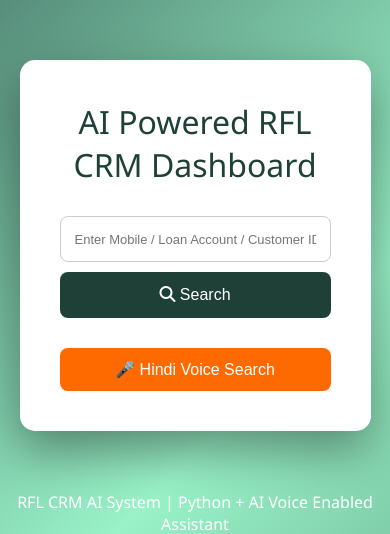
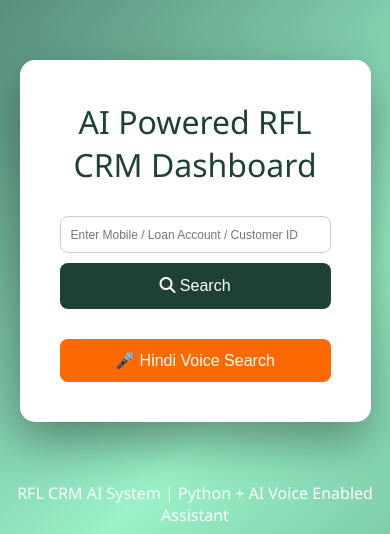
Before and after one commit to Achal1985/NBFC_CRM_V2, a Flask app: page / in a window 390 px wide. Shown: the part 60-594 px from the top of the page. Run offline with Flask 3, Linux system fonts and the light colour scheme; parts of the project's set-up code (start-up, migrations or seed data) failed here and were passed over.

Commit message:
Update index.html

```diff
--- a/templates/index.html
+++ b/templates/index.html
@@ -169,16 +169,20 @@ padding-bottom:30px;
 flex-direction:column;
 }
 
-/* MOBILE TEXT SIZE FIX */
+/* FIXED MOBILE INPUT */
 
 .search-box input{
 border-radius:8px;
 margin-bottom:10px;
-font-size:14px;
+font-size:13px;
+padding:10px;
 }
 
+/* ENSURE FULL PLACEHOLDER VISIBILITY */
+
 .search-box input::placeholder{
-font-size:13px;
+font-size:12px;
+white-space:nowrap;
 }
 
 .search-box button{
```
